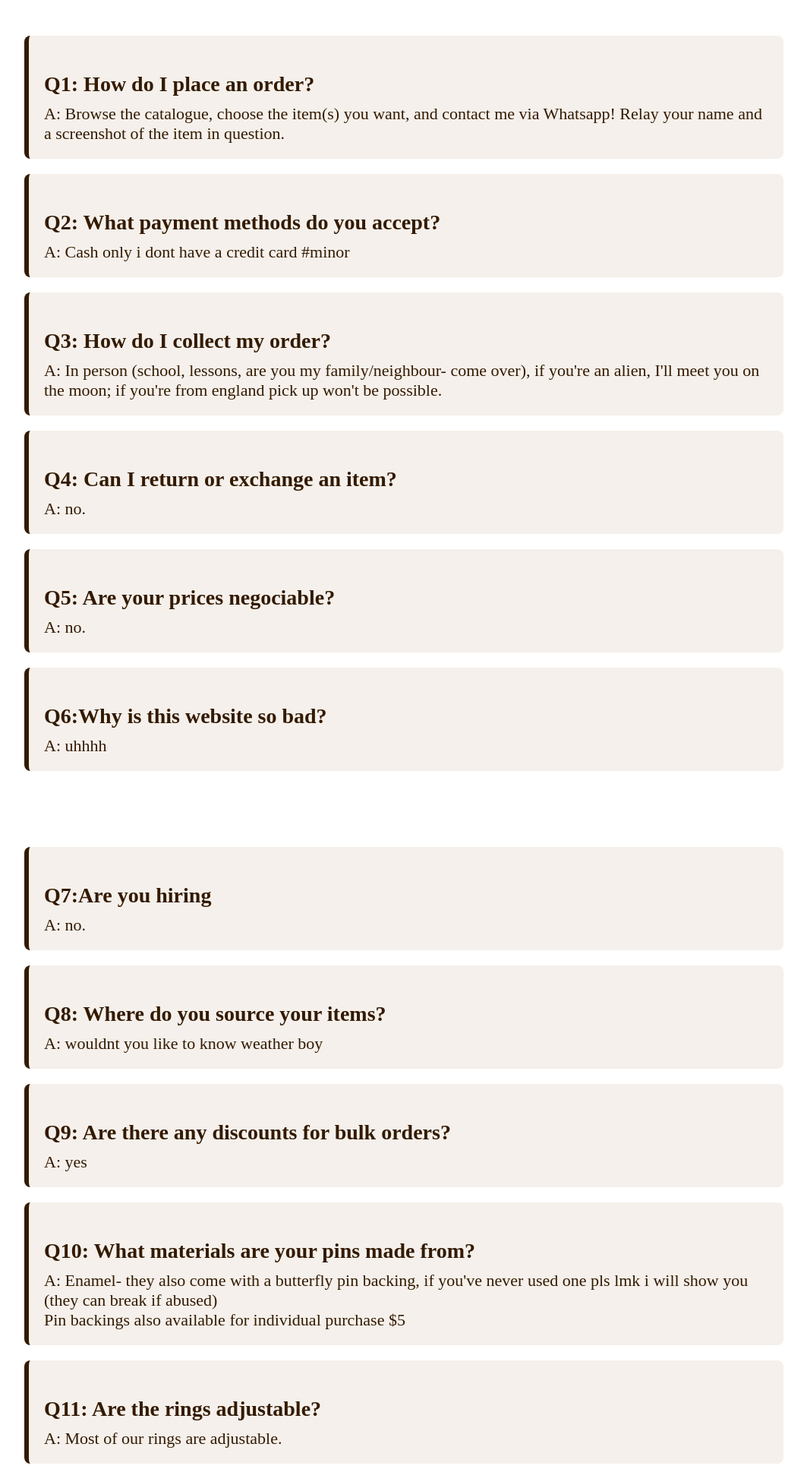
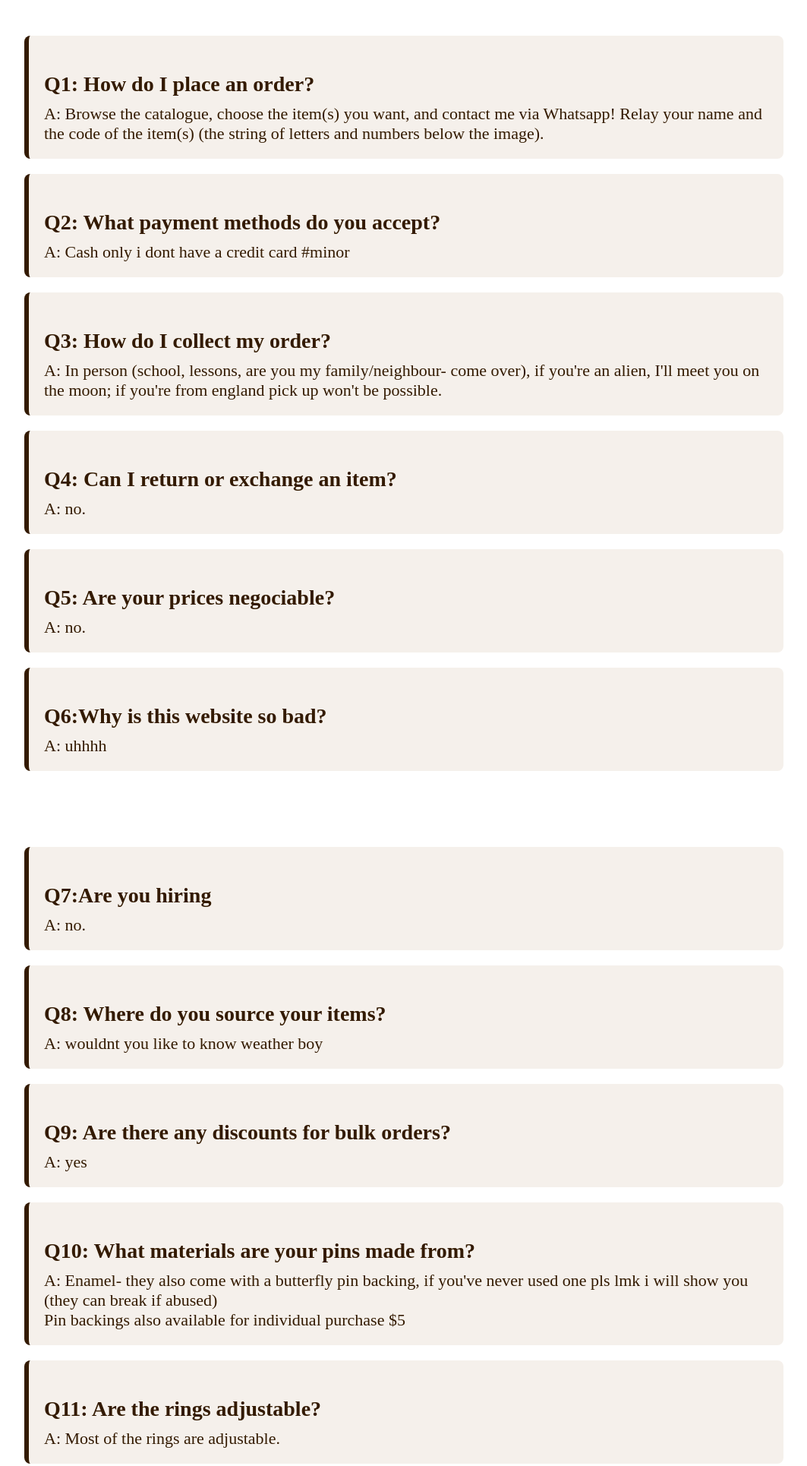
Before and after one commit to annwastooshort-jpg/annwastooshort-jpg.github.io, a plain HTML site: page faq.html in a window 1280 px wide. Shown: the part 360-2290 px from the top of the page at 76% size, without its empty margins (108-1171 px from the left). Drawn offline with Linux system fonts and the light colour scheme.

Commit message:
Update faq.html

```diff
--- a/faq.html
+++ b/faq.html
@@ -101,7 +101,7 @@
 <div class="faq-section">
   <div class="faq-item">
     <h3>Q1: How do I place an order?</h3>
-    <p>A: Browse the catalogue, choose the item(s) you want, and contact me via Whatsapp! Relay your name and a screenshot of the item in question.</p>
+    <p>A: Browse the catalogue, choose the item(s) you want, and contact me via Whatsapp! Relay your name and the code of the item(s) (the string of letters and numbers below the image).</p>
   </div>
 
   <div class="faq-item">
@@ -152,7 +152,7 @@
 
   <div class="faq-item">
     <h3>Q11: Are the rings adjustable?</h3>
-    <p>A: Most of our rings are adjustable.</p>
+    <p>A: Most of the rings are adjustable.</p>
   </div>
 
   <div class="faq-item">
```
